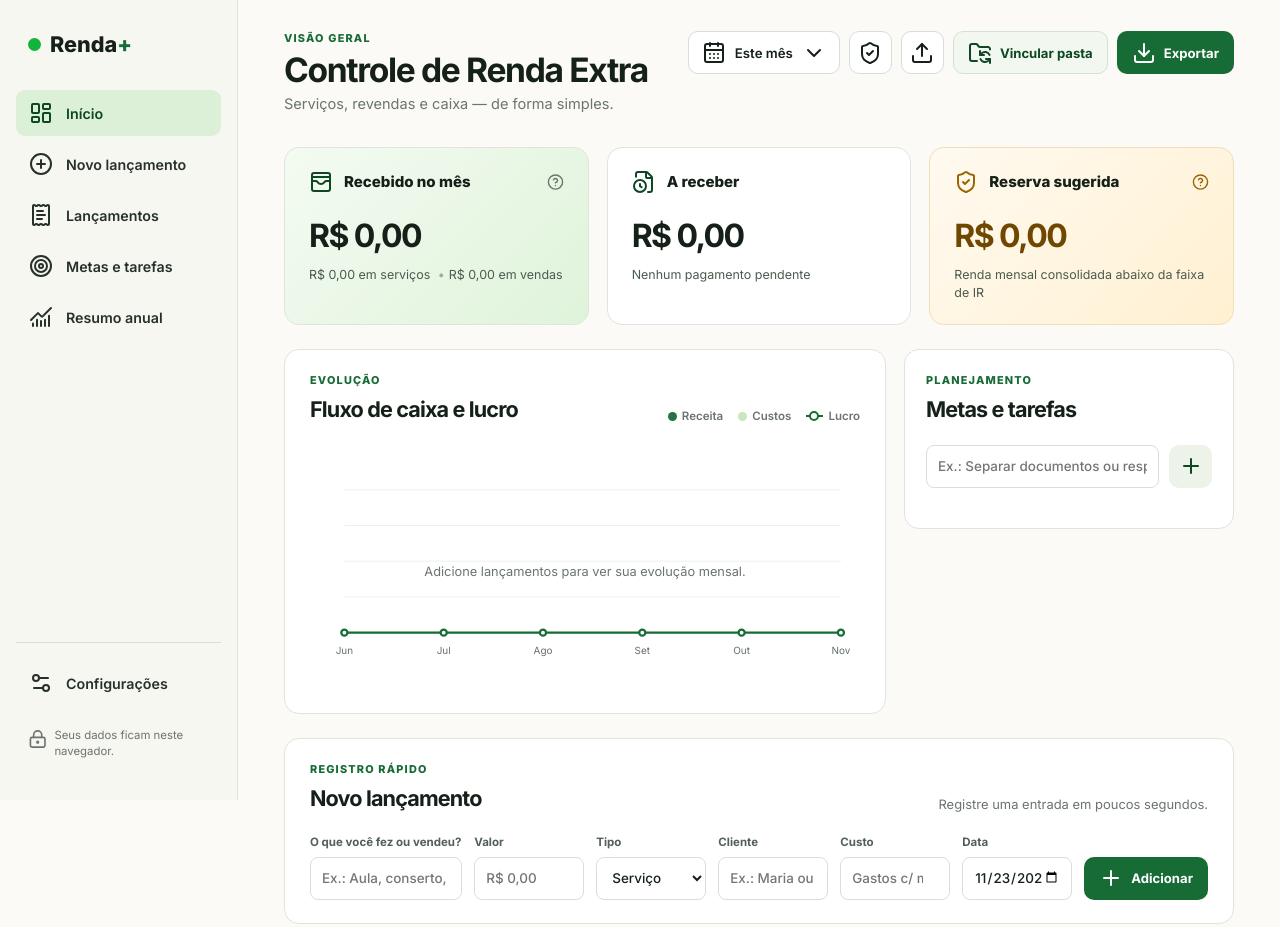
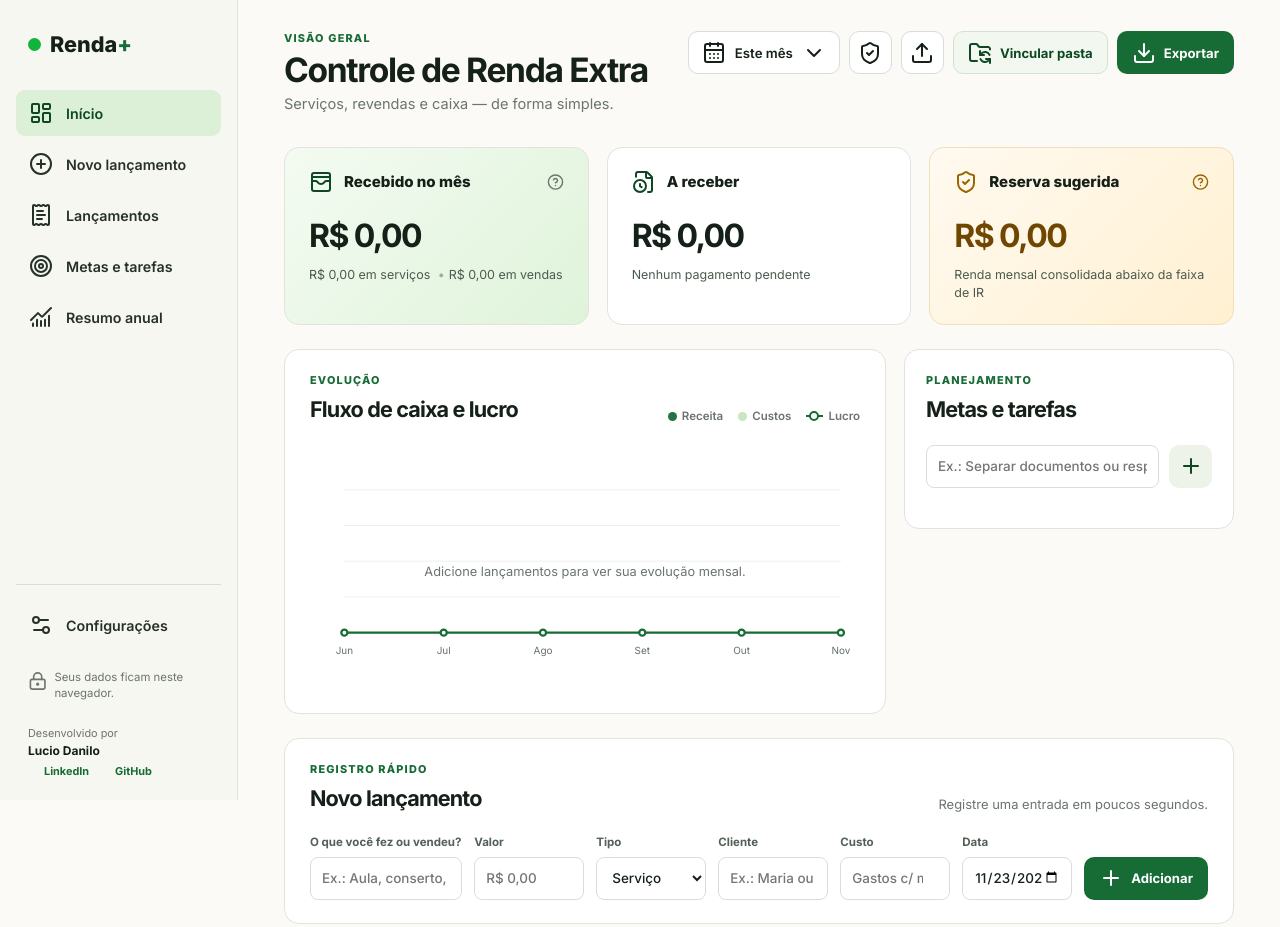
Before and after one commit to ldanilo-ambrosio-so/controle-rendaextra, a plain HTML site: page index.html in a window 1280 px wide. Shown: the top 927 px of the page. Drawn offline with nearby package versions, Linux system fonts and the light colour scheme.

Commit message:
feat: adiciona créditos e links no rodapé

```diff
--- a/index.html
+++ b/index.html
@@ -114,6 +114,39 @@
         width: 14px;
         flex: none;
       }
+      .developer-credit {
+        padding: 4px 12px 0;
+        color: var(--muted);
+        font-size: 0.68rem;
+      }
+      .developer-credit span,
+      .developer-credit strong {
+        display: block;
+      }
+      .developer-credit strong {
+        color: var(--ink);
+        font-size: 0.75rem;
+      }
+      .developer-links {
+        display: flex;
+        gap: 10px;
+        margin-top: 5px;
+      }
+      .developer-links a {
+        display: inline-flex;
+        align-items: center;
+        gap: 4px;
+        color: var(--green);
+        font-weight: 700;
+        text-decoration: none;
+      }
+      .developer-links a:hover {
+        text-decoration: underline;
+      }
+      .developer-links i {
+        width: 12px;
+        height: 12px;
+      }
       .main-content {
         width: 100%;
         max-width: 1480px;
@@ -899,6 +932,9 @@
           font-size: 0;
         }
         .sidebar-footer p {
+          display: none;
+        }
+        .developer-credit {
           display: none;
         }
         .main-content {
@@ -1030,6 +1066,24 @@
           <p>
             <i data-lucide="lock-keyhole"></i>Seus dados ficam neste navegador.
           </p>
+          <div class="developer-credit">
+            <span>Desenvolvido por</span>
+            <strong>Lucio Danilo</strong>
+            <div class="developer-links">
+              <a
+                href="https://www.linkedin.com/in/lucio-danilo-490a72110/"
+                target="_blank"
+                rel="noopener noreferrer"
+                ><i data-lucide="linkedin"></i>LinkedIn</a
+              >
+              <a
+                href="https://github.com/ldanilo-ambrosio-so"
+                target="_blank"
+                rel="noopener noreferrer"
+                ><i data-lucide="github"></i>GitHub</a
+              >
+            </div>
+          </div>
         </div>
       </aside>
       <main class="main-content" id="inicio">
--- a/styles.css
+++ b/styles.css
@@ -102,6 +102,39 @@ nav {
 .sidebar-footer p i {
   width: 14px;
   flex: none;
+}
+.developer-credit {
+  padding: 4px 12px 0;
+  color: var(--muted);
+  font-size: 0.68rem;
+}
+.developer-credit span,
+.developer-credit strong {
+  display: block;
+}
+.developer-credit strong {
+  color: var(--ink);
+  font-size: 0.75rem;
+}
+.developer-links {
+  display: flex;
+  gap: 10px;
+  margin-top: 5px;
+}
+.developer-links a {
+  display: inline-flex;
+  align-items: center;
+  gap: 4px;
+  color: var(--green);
+  font-weight: 700;
+  text-decoration: none;
+}
+.developer-links a:hover {
+  text-decoration: underline;
+}
+.developer-links i {
+  width: 12px;
+  height: 12px;
 }
 .main-content {
   width: 100%;
@@ -890,6 +923,9 @@ footer {
   .sidebar-footer p {
     display: none;
   }
+  .developer-credit {
+    display: none;
+  }
   .main-content {
     padding: 28px 25px;
   }
```
